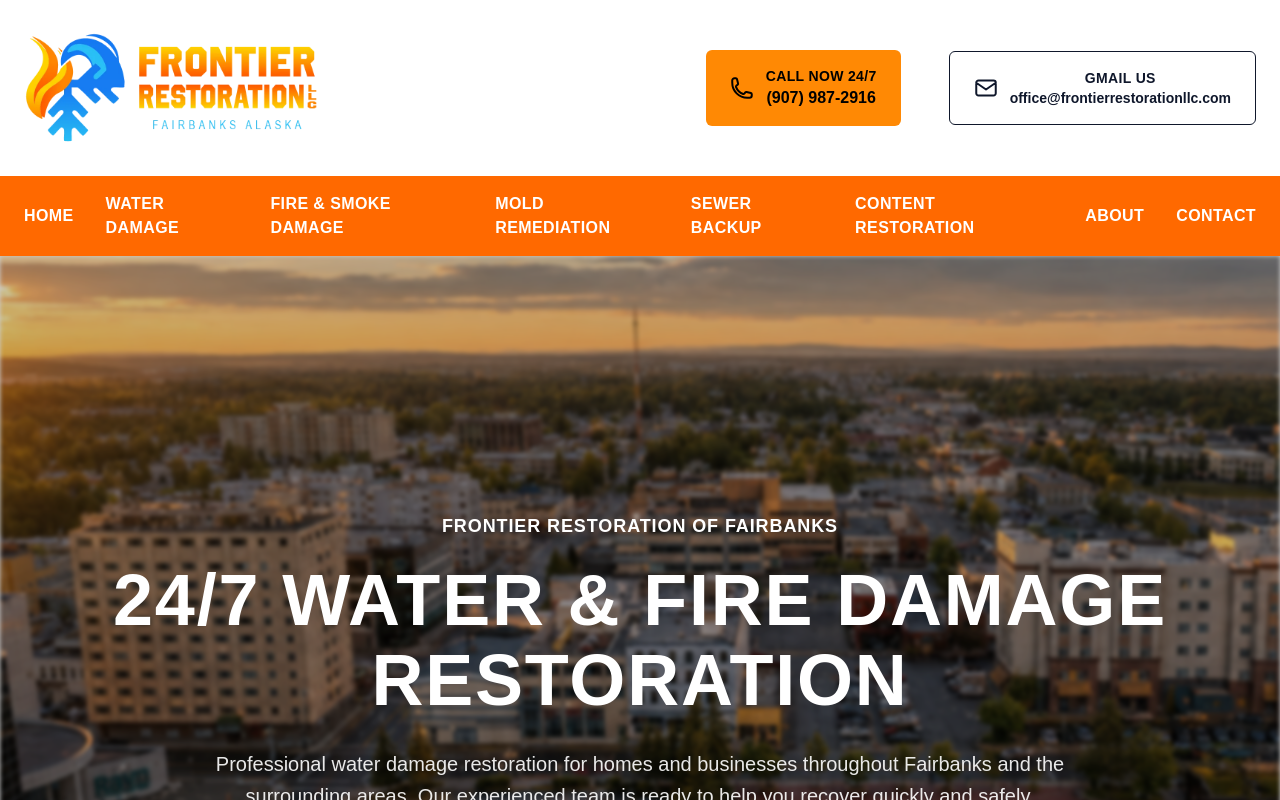
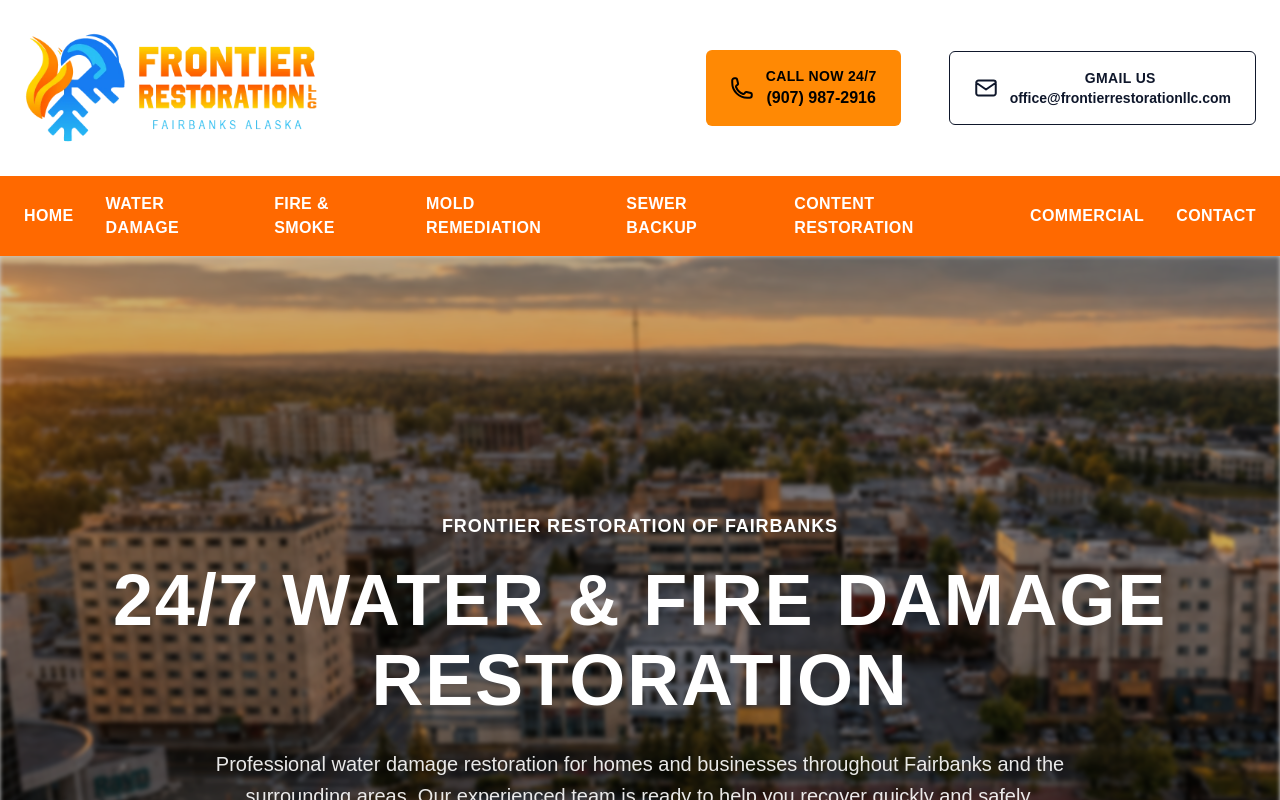
Before and after one commit to Davidhub907/FR_Website, a Next.js app: page / in a window 1280 px wide. Shown: the top 800 px of the page. Built offline with nearby package versions, Linux system fonts and the light colour scheme.

Commit message:
Changed the about us section to commercial

```diff
--- a/components/layout/Footer.js
+++ b/components/layout/Footer.js
@@ -5,7 +5,8 @@ const serviceLinks = [
   { label: "Fire & Smoke Damage", href: "/fire-damage" },
   { label: "Mold Remediation", href: "/mold-remediation" },
   { label: "Sewer backup", href: "/sewer-backup" },
-  { label: "content restoration", href: "/content-restoration" },
+  { label: "Content Restoration", href: "/content-restoration" },
+  { label: "Commercial", href: "/commercial" },
 ];
 
 const companyLinks = [
--- a/components/layout/NavigationBar.js
+++ b/components/layout/NavigationBar.js
@@ -6,11 +6,11 @@ import Link from "next/link";
 const navLinks = [
   { label: "Home", href: "/" },
   { label: "Water Damage", href: "/water-damage" },
-  { label: "Fire & Smoke Damage", href: "/fire-damage" },
+  { label: "Fire & Smoke", href: "/fire-damage" },
   { label: "Mold Remediation", href: "/mold-remediation" },
   { label: "Sewer backup", href: "/sewer-backup" },
-  { label: "content restoration", href: "/content-restoration" },
-  { label: "About", href: "/about" },
+  { label: "Content Restoration", href: "/content-restoration" },
+  { label: "Commercial", href: "/commercial" },
   { label: "Contact", href: "/contact" },
 ];
 
--- a/components/layout/ServiceSection.js
+++ b/components/layout/ServiceSection.js
@@ -44,12 +44,12 @@ const services = [
   },
 
   {
-    title: "About us",
+    title: "Commercial",
     description:
-      "Learn more about the expert team behind every frontier restoration job.",
-    href: "/about",
+      "We work closely with businesses to get their commercial property restored.",
+    href: "/commercial",
     image: "/images/services/about-us.jpg",
-    alt: "about us image",
+    alt: "Commercial building",
   },
 ];
 
```
Also changed, not shown: app/commercial/page.js (renamed from app/about/page.js).
